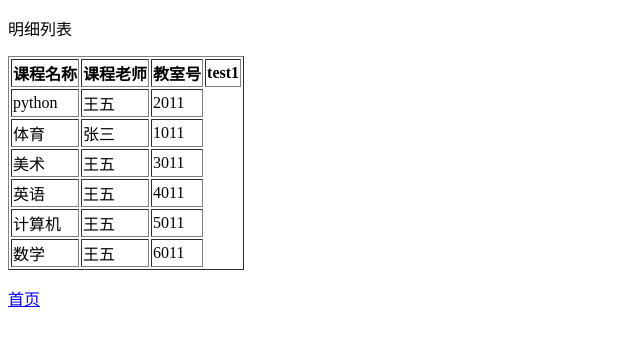
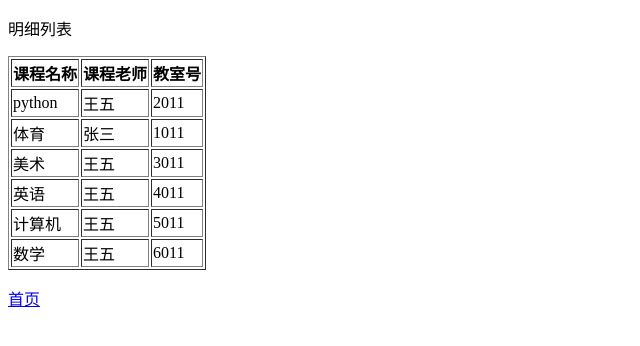
Before and after one commit to wallacedingqiang/Student, a Flask app: page /election in a window 1280 px wide. Shown: the top 346 px of the page, without its empty margins (0-640 px from the left). Run offline with Flask 2, Linux system fonts and the light colour scheme; data comes from the database, SQL or seed files in the repository; some libraries are stand-ins or nearby versions.

Commit message:
2020-5-20three提交

```diff
--- a/templates/list.html
+++ b/templates/list.html
@@ -10,7 +10,6 @@
     <tr>
         <th>用户ID</th>
         <th>邮箱</th>
-        <th>test1</th>
     </tr>
      {% for info in users %}
          <tr>
--- a/templates/listcourse.html
+++ b/templates/listcourse.html
@@ -11,7 +11,6 @@
         <th>课程名称</th>
         <th>课程老师</th>
         <th>教室号</th>
-        <th>test1</th>
     </tr>
      {% for info in cou %}
          <tr>
```
